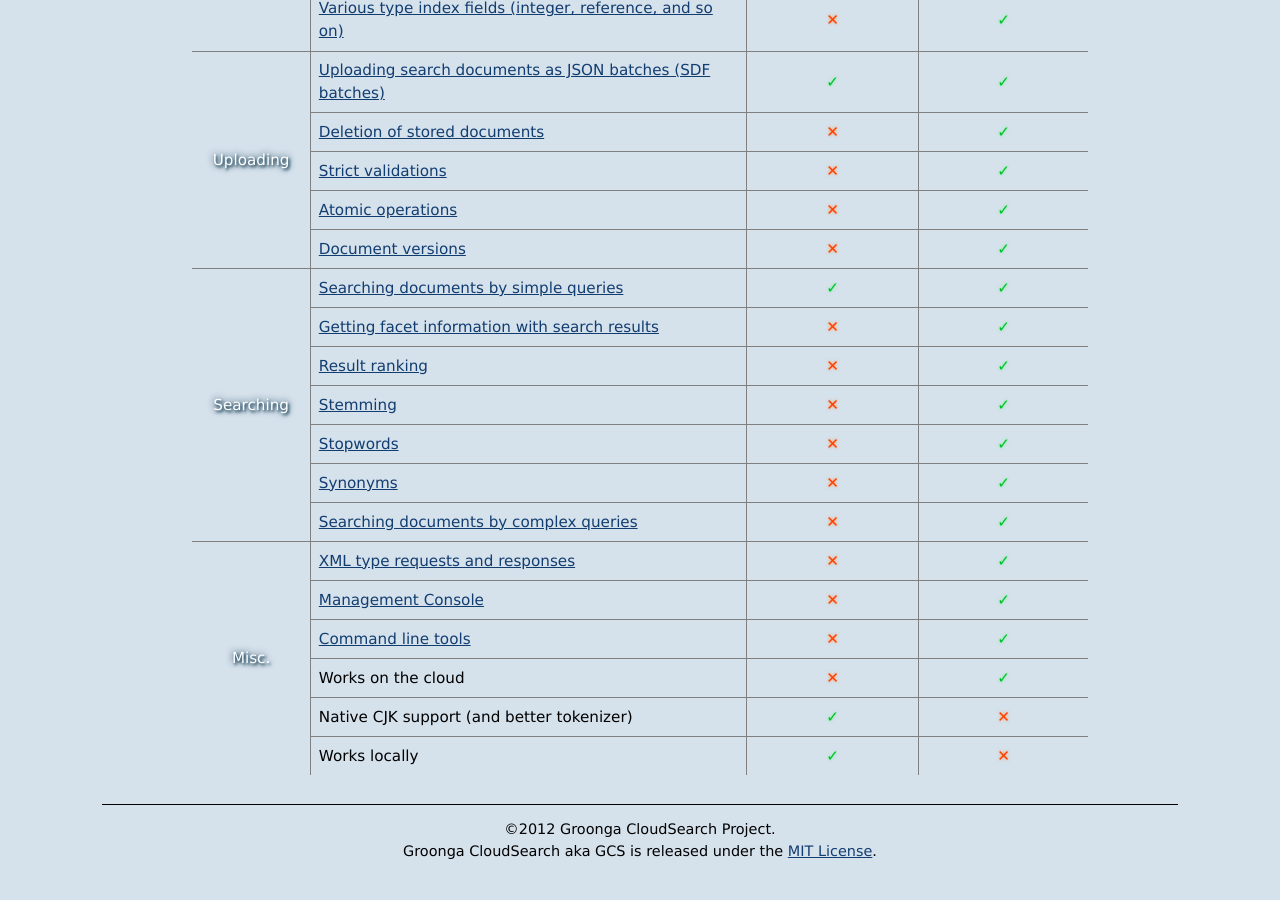
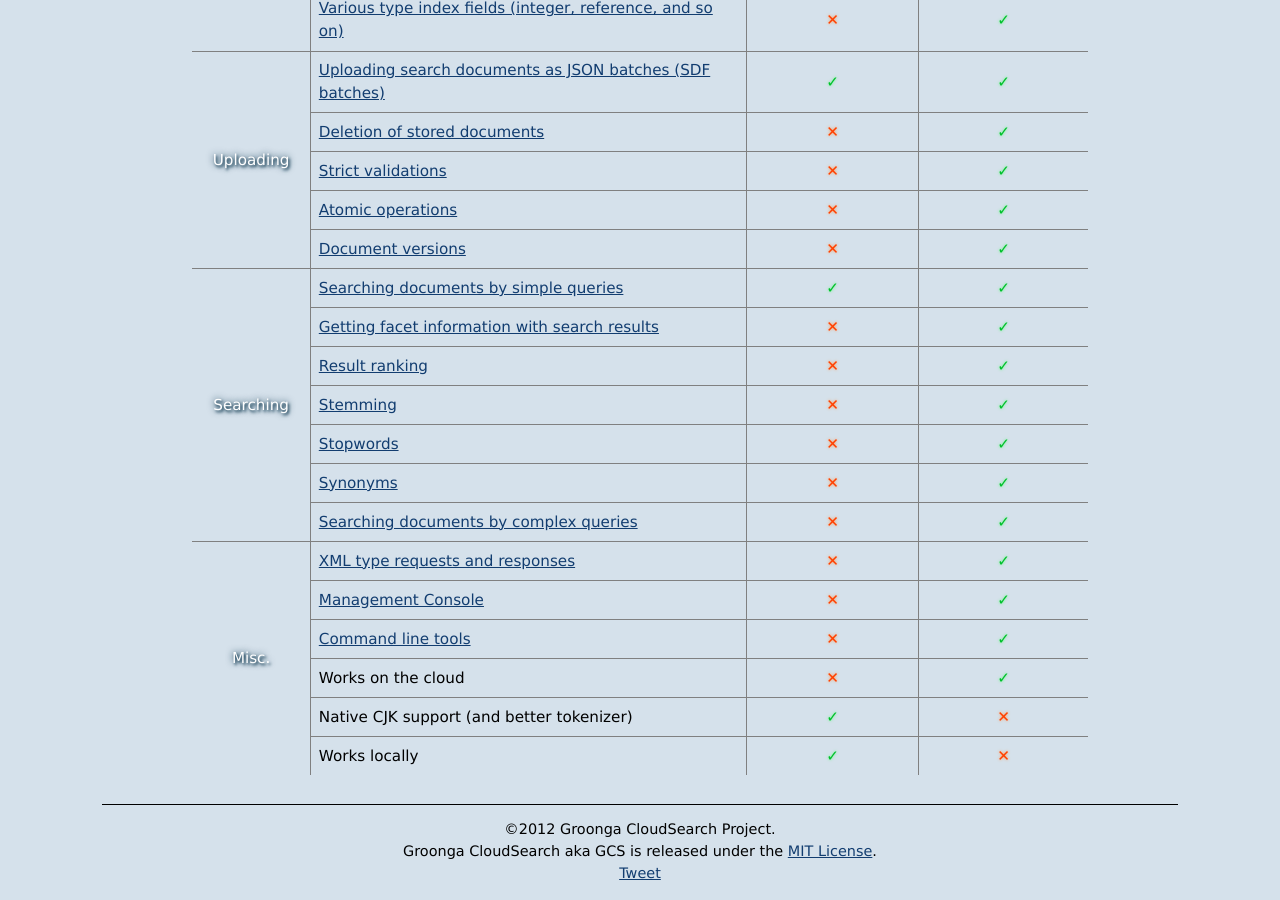
Before and after one commit to groonga/gcs.groonga.org, a Jekyll site: the page built from index.md, in a window 1280 px wide and 900 px high, scrolled down 856 px. Built offline with Jekyll 4.4.1, drawn with Linux system fonts in a browser that asks for light colours; comment, search, counter and statistics services are not loaded; before the commit the page ends 1734 px from its top, so only the background shows below that.

Commit message:
Put Twitter share button on footer

```diff
--- /dev/null
+++ b/_includes/twitter-share-button.html
@@ -0,0 +1,2 @@
+<a href="https://twitter.com/share" class="twitter-share-button" data-url="http://gcs.groonga.org" data-text="Groonga CloudSearch">Tweet</a>
+<script>!function(d,s,id){var js,fjs=d.getElementsByTagName(s)[0];if(!d.getElementById(id)){js=d.createElement(s);js.id=id;js.src="//platform.twitter.com/widgets.js";fjs.parentNode.insertBefore(js,fjs);}}(document,"script","twitter-wjs");</script>
--- a/_layouts/default.html
+++ b/_layouts/default.html
@@ -34,6 +34,7 @@
       <p>&copy;2012 Groonga CloudSearch Project.</p>
       <p>Groonga CloudSearch aka GCS is released under the <a href="http://www.opensource.org/licenses/MIT">MIT License</a>.</p>
       {% unless page.is_blog %}
+        {% include twitter-share-button.html %}
         <div class="fb-like" data-href="https://www.facebook.com/GroongaCloudSearch" data-send="false" data-width="450" data-show-faces="true"></div>
       {% endunless %}
     </footer>
```
